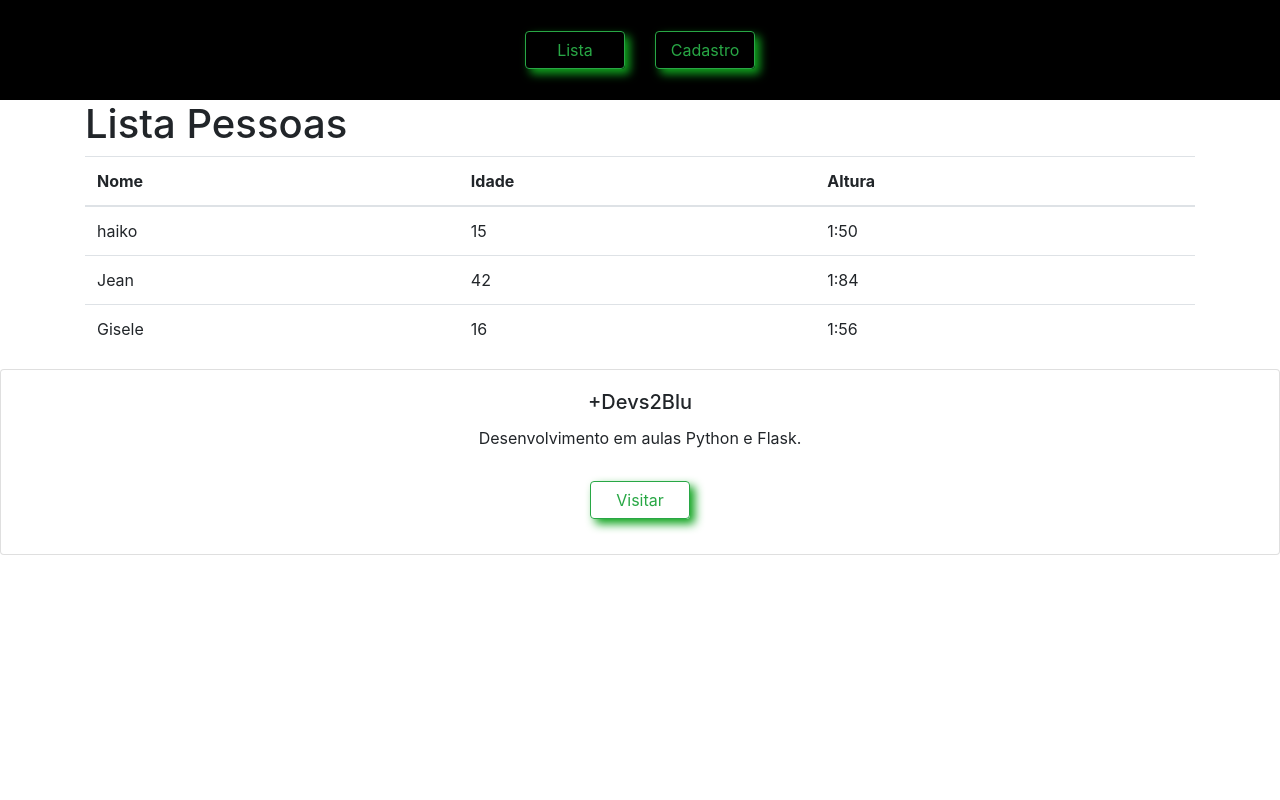
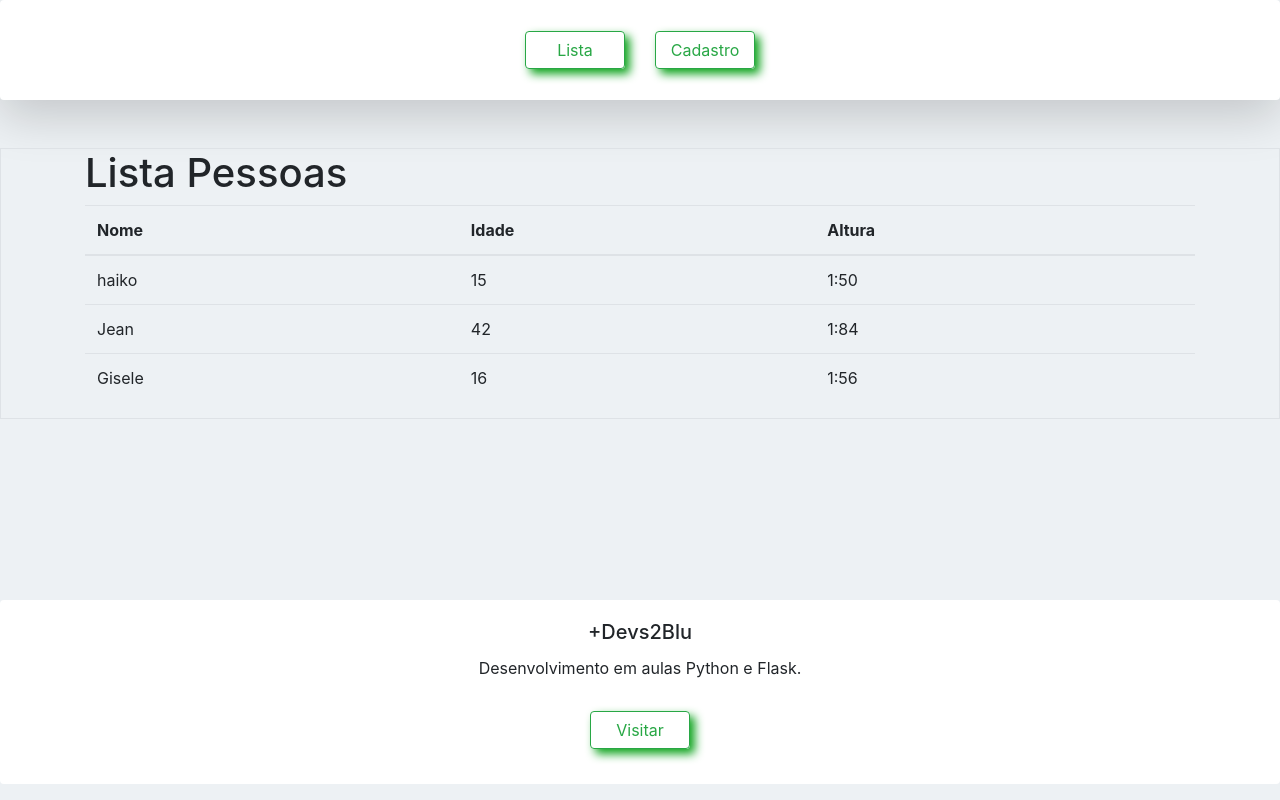
Before and after one commit to davidsimas/Front-end, a Flask app: page / in a window 1280 px wide. Run offline with Flask 2, Linux system fonts and the light colour scheme; some libraries are stand-ins or nearby versions.

Commit message:
Sextougit add .git add .!

```diff
--- a/Flask/Aula04/main.py
+++ b/Flask/Aula04/main.py
@@ -19,7 +19,7 @@ def novo():
     return render_template('novo.html', titulo = 'Cadastro Pessoa')
 
 
-@app.route('/criar', methods=['POST',])
+@app.route('/criar', methods=['POST'])
 def criar():
     nome = request.form['nome']
     idade = request.form['idade']
--- a/Flask/Aula04/static/style/style.css
+++ b/Flask/Aula04/static/style/style.css
@@ -1,5 +1,5 @@
 body {
-    background: #fff;
+    background: #edf1f4;
 }
 
 header {
@@ -7,7 +7,7 @@ header {
     justify-content: center;
     align-items: center;
     height: 100px;
-    background: #000;
+    background: #fff;
 }
 
 .btn {
@@ -16,6 +16,17 @@ header {
     box-shadow: 5px 5px 10px #10a41f;
 }
 
+main {
+    display: flex;
+    align-items: center;
+    height: 100%;
+}
+
+
 footer {
+    width: 100%;
     height: 200px;
+    position: absolute;
+    bottom: 0;
+    left: 0;
 }
--- a/Flask/Aula04/templates/novo.html
+++ b/Flask/Aula04/templates/novo.html
@@ -1,5 +1,5 @@
-{%extends "template.html" %}
-{%block conteudo%}
+{% extends "template.html" %}
+{% block conteudo %}
 
             <form action="/criar" method="post">
                 <fieldset>
@@ -23,4 +23,4 @@
             </form>
         </div>
 
-{%endblock%}
+{% endblock %}
--- a/Flask/Aula04/templates/template.html
+++ b/Flask/Aula04/templates/template.html
@@ -7,14 +7,13 @@
         <link rel="stylesheet" href="{{ url_for('static', filename='style/style.css') }}">
         <meta charset="utf-8">
         <meta name="viewport" content="width=device-width, initial-scale=1">
-        <title>Moredevs</title>
-
+        <title>{{ titulo }}</title>
 
     </head>
 
     <body>
 
-        <header>
+        <header class="shadow-lg p-3 mb-5 bg-white rounded">
             <ul class="nav justify-content-center">
                 <li class="nav-item">
                     <a class="btn btn-outline-success" href="/">Lista</a>
@@ -25,16 +24,20 @@
               </ul>
         </header>
 
-        <div class="container">
-            <div class="page-header">
-                <h1>{{ titulo }}</h1>
-            </div>
+        <main class="border">
 
-            {%block conteudo%} {%endblock%}
+            <div class="container">
+                <div class="page-header">
+                    <h1>{{ titulo }}</h1>
+                </div>
+
+                {% block conteudo %} {% endblock %}
+
+        </main>
 
         <footer>
 
-            <div class="card text-center">
+            <div class="card text-center border-0">
                 <div class="card-body">
                     <h5 class="card-title">+Devs2Blu</h5>
                     <p class="card-text">Desenvolvimento em aulas Python e Flask.</p>
```
Also changed, not shown: Flask/Aula04/templates/index.html (+7 -7 lines).
